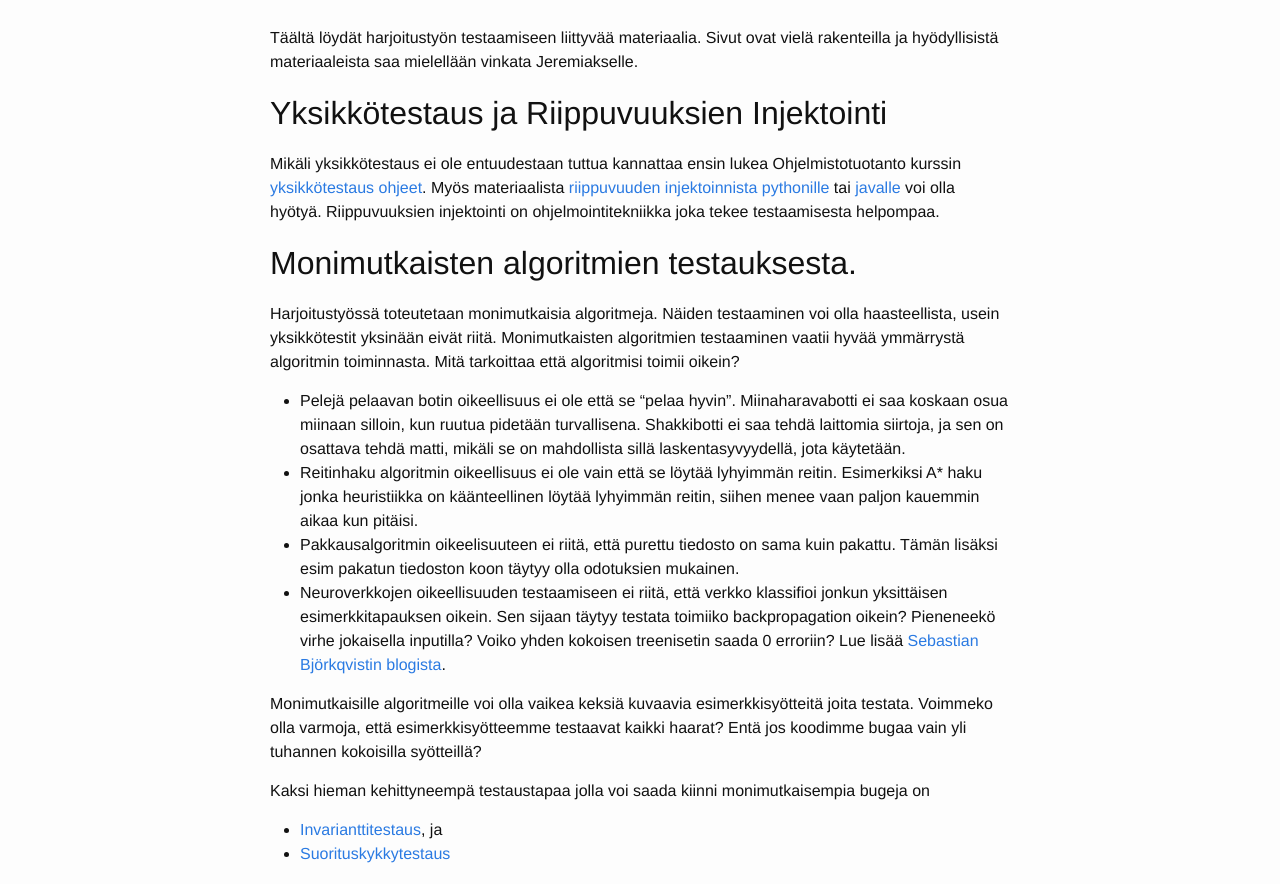
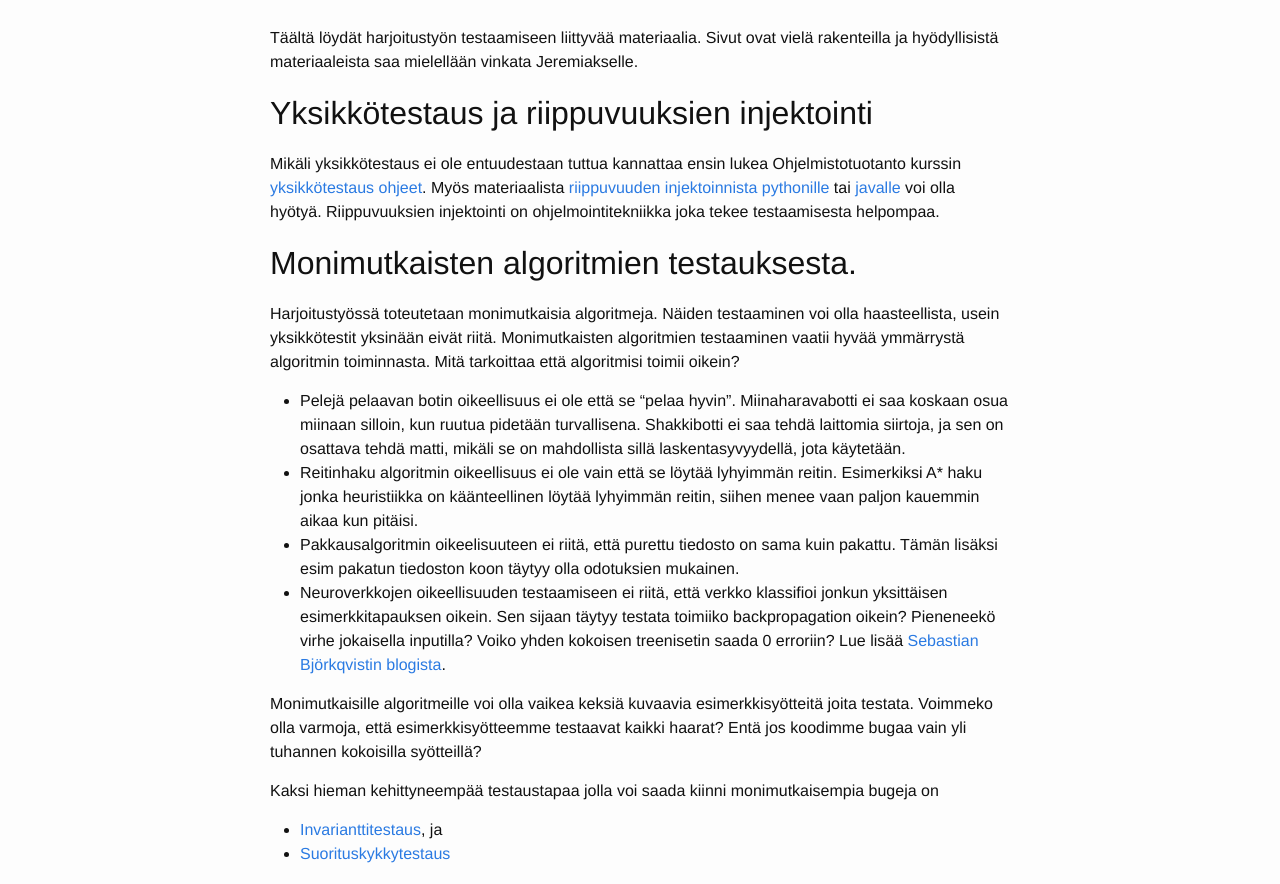
Before and after one commit to algolabra-hy/algolabra-hy.github.io, a Jekyll site: the page built from harjoitustyo_test.md, in a window 1280 px wide. Shown: the part 190-1074 px from the top of the page. Built offline with Jekyll 4.4.1, drawn with Linux system fonts in a browser that asks for light colours.

```diff
--- a/harjoitustyo_test.md
+++ b/harjoitustyo_test.md
@@ -9,7 +9,7 @@ inheader: yes
 Täältä löydät harjoitustyön testaamiseen liittyvää materiaalia. Sivut ovat vielä rakenteilla ja hyödyllisistä materiaaleista saa mielellään vinkata Jeremiakselle.
 
 
-## Yksikkötestaus ja Riippuvuuksien Injektointi
+## Yksikkötestaus ja riippuvuuksien injektointi
 Mikäli yksikkötestaus ei ole entuudestaan tuttua kannattaa ensin lukea Ohjelmistotuotanto kurssin [yksikkötestaus ohjeet](/unittest). Myös materiaalista [riippuvuuden injektoinnista pythonille](/riippuvuuksien_injektointi_python) tai [javalle](/riippuvuuksien_injektointi)
 voi olla hyötyä. Riippuvuuksien injektointi on ohjelmointitekniikka joka tekee testaamisesta helpompaa.
 
@@ -22,7 +22,7 @@ Harjoitustyössä toteutetaan monimutkaisia algoritmeja. Näiden testaaminen voi
 
 Monimutkaisille algoritmeille voi olla vaikea keksiä kuvaavia esimerkkisyötteitä joita testata. Voimmeko olla varmoja, että esimerkkisyötteemme testaavat kaikki haarat? Entä jos koodimme bugaa vain yli tuhannen kokoisilla syötteillä?
 
-Kaksi hieman kehittyneempä testaustapaa jolla voi saada kiinni monimutkaisempia bugeja on
+Kaksi hieman kehittyneempää testaustapaa jolla voi saada kiinni monimutkaisempia bugeja on
 - [Invarianttitestaus](/invarianttest), ja
 - [Suorituskykkytestaus](performancetest)
 
```
